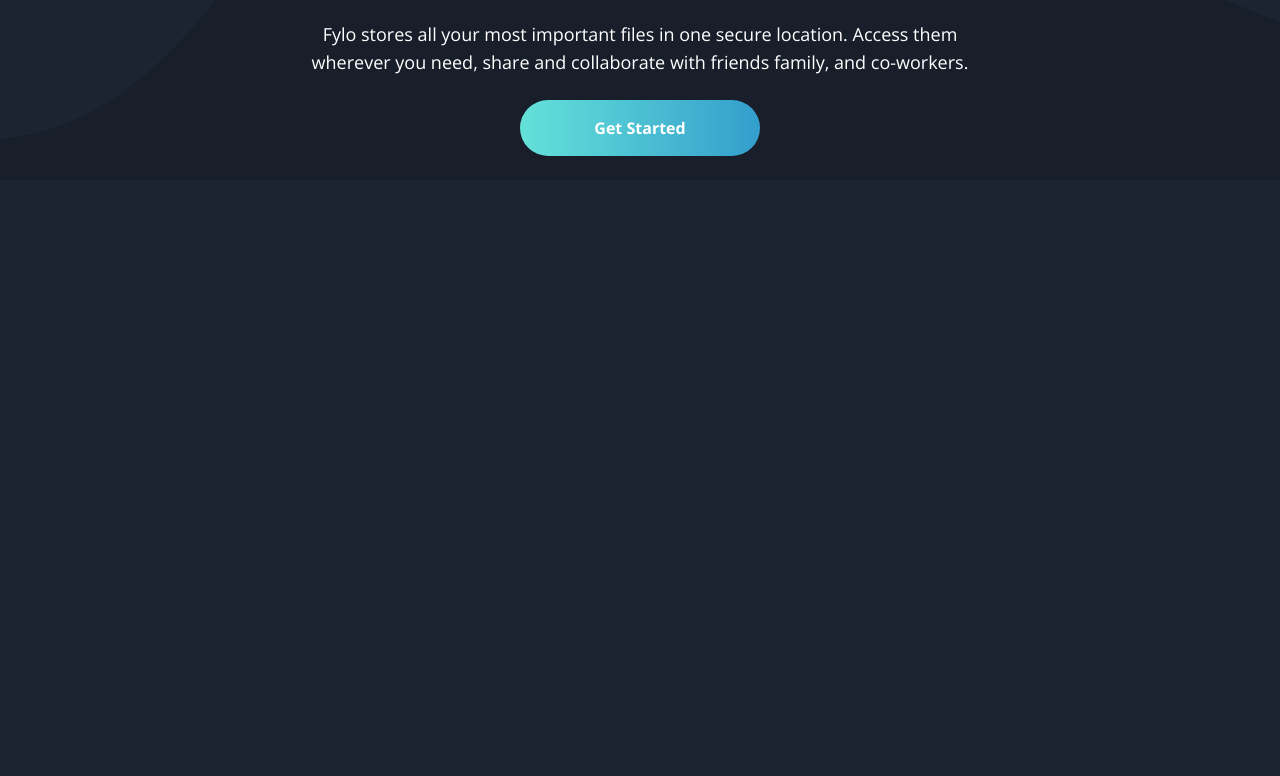
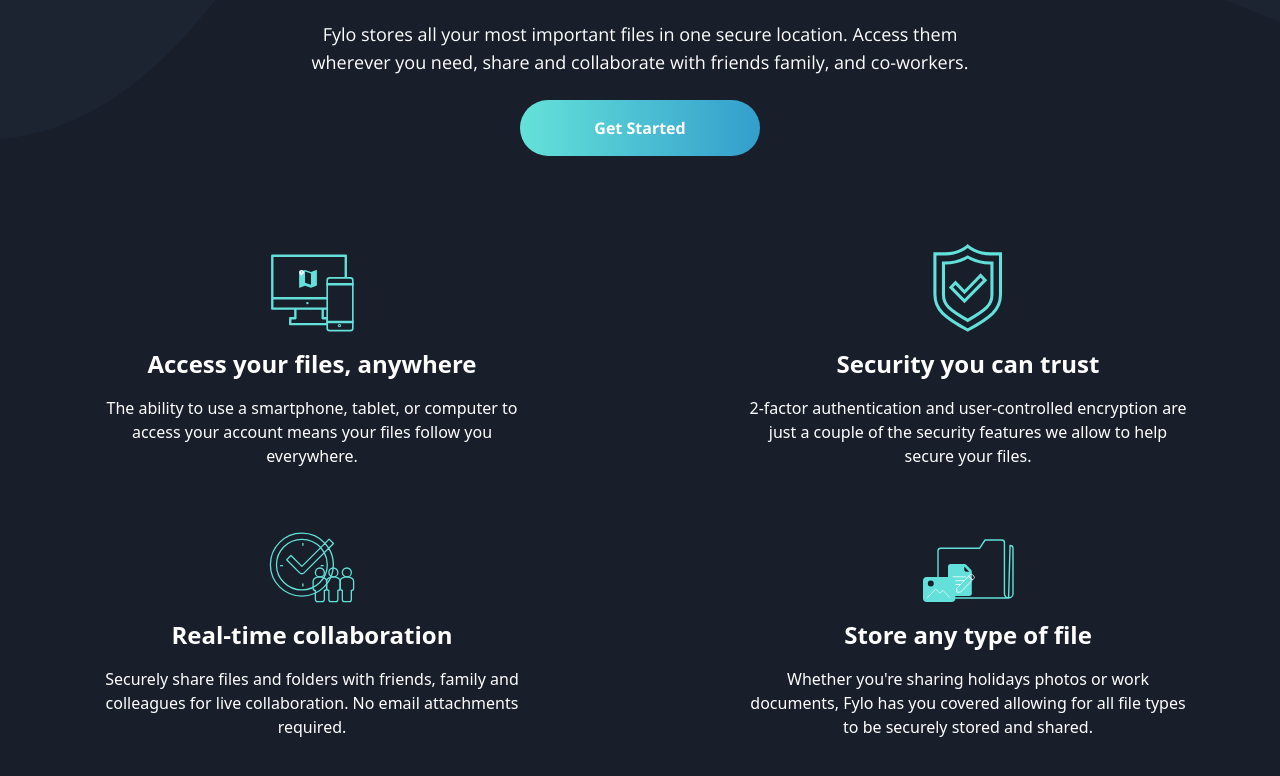
Before and after one commit to moutafatin1/fylo-dark-theme-landing-page, a React (Vite) app: page / in a window 1280 px wide. Shown: the part 785-1561 px from the top of the page. Before the commit the page ends 965 px from the top, so only its background shows below. Built offline with nearby package versions, Linux system fonts and the light colour scheme.

Commit message:
features section

```diff
--- a/src/App.tsx
+++ b/src/App.tsx
@@ -1,10 +1,11 @@
-import { Header, IntroSection } from "./components";
+import { FeatureSection, Header, IntroSection } from "./components";
 
 const App = () => {
   return (
     <>
       <Header />
       <IntroSection />
+      <FeatureSection />
     </>
   );
 };
--- /dev/null
+++ b/src/components/FeatureSection.tsx
@@ -0,0 +1,40 @@
+import IconAccessAnywhere from "../assets/images/icon-access-anywhere.svg";
+import IconAnyFile from "../assets/images/icon-any-file.svg";
+import IconCollaboration from "../assets/images/icon-collaboration.svg";
+import IconSecurity from "../assets/images/icon-security.svg";
+import { FeatureCard } from "./common";
+
+const features = [
+  {
+    icon: IconAccessAnywhere,
+    title: "Access your files, anywhere",
+    desc: "The ability to use a smartphone, tablet, or computer to access your account means your files follow you everywhere.",
+  },
+  {
+    icon: IconSecurity,
+    title: "Security you can trust",
+    desc: "2-factor authentication and user-controlled encryption are just a couple of the security features we allow to help secure your files.",
+  },
+  {
+    icon: IconCollaboration,
+    title: "Real-time collaboration",
+    desc: "Securely share files and folders with friends, family and colleagues for live collaboration. No email attachments required.",
+  },
+  {
+    icon: IconAnyFile,
+    title: "Store any type of file",
+    desc: "Whether you're sharing holidays photos or work documents, Fylo has you covered allowing for all file types to be securely stored and shared.",
+  },
+];
+
+export const FeatureSection = () => {
+  return (
+    <section className="bg-mainBg">
+      <div className="container mx-auto grid items-end gap-16 px-4 py-16 md:grid-cols-2">
+        {features.map((feature) => (
+          <FeatureCard key={feature.title} feature={feature} />
+        ))}
+      </div>
+    </section>
+  );
+};
--- a/src/components/IntroSection.tsx
+++ b/src/components/IntroSection.tsx
@@ -9,7 +9,7 @@
         alt="intro illustration"
         className="my-6 mx-auto"
       />
-      <div className=" mx-auto max-w-2xl space-y-4 md:space-y-6">
+      <div className="mx-auto max-w-2xl space-y-4 md:space-y-6">
         <h1 className="text-3xl font-bold text-white  md:text-4xl">
           All your files in one secure location, accessible anywhere.
         </h1>
--- /dev/null
+++ b/src/components/common/FeatureCard.tsx
@@ -0,0 +1,19 @@
+type FeatureCardProps = {
+  feature: {
+    icon: string;
+    title: string;
+    desc: string;
+  };
+};
+
+export const FeatureCard = ({
+  feature: { desc, icon, title },
+}: FeatureCardProps) => {
+  return (
+    <article className="mx-auto max-w-md space-y-4 text-center">
+      <img src={icon} alt="icon" className="mx-auto" />
+      <h2 className="text-2xl font-bold text-white">{title}</h2>
+      <p className="text-white">{desc}</p>
+    </article>
+  );
+};
--- a/src/components/common/index.ts
+++ b/src/components/common/index.ts
@@ -1 +1,2 @@
 export * from "./Button";
+export * from "./FeatureCard";
--- a/src/components/index.ts
+++ b/src/components/index.ts
@@ -1,2 +1,3 @@
+export * from "./FeatureSection";
 export * from "./Header";
 export * from "./IntroSection";
```
